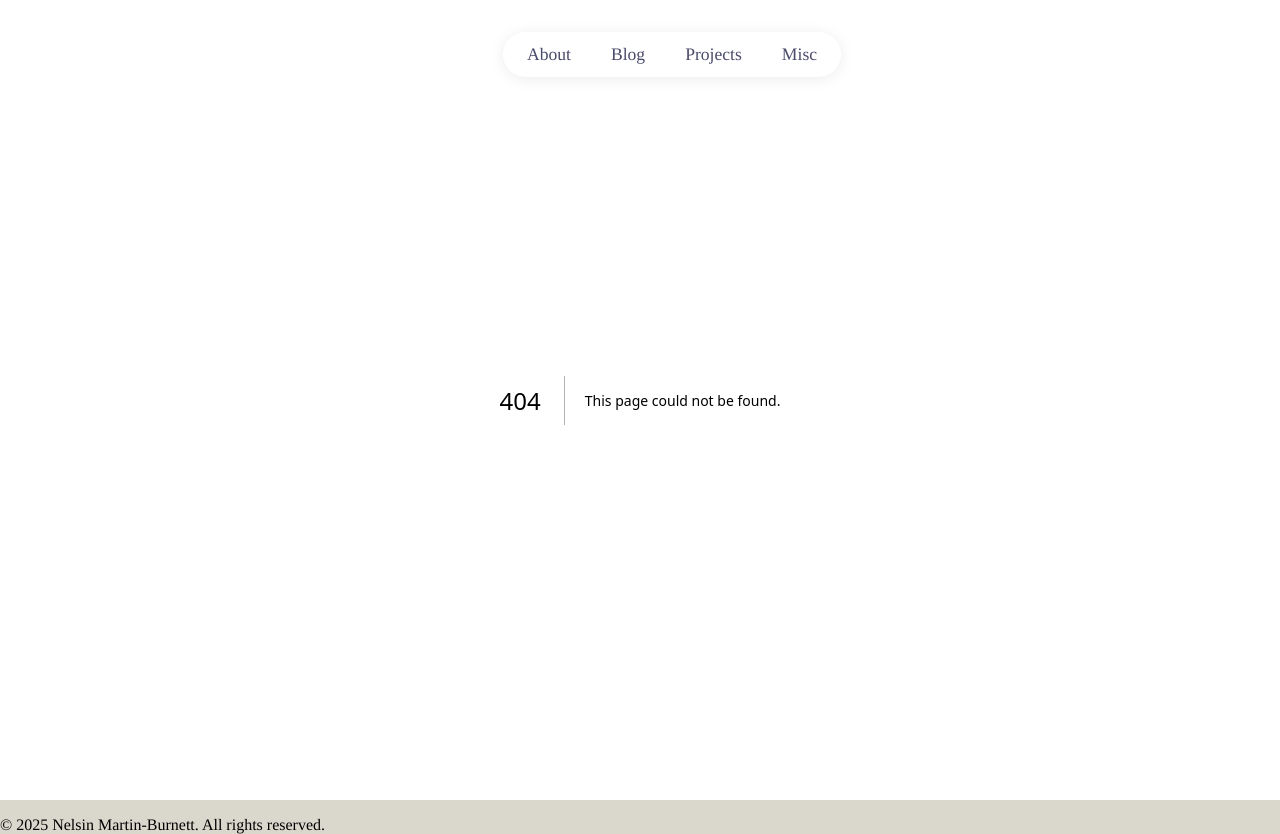
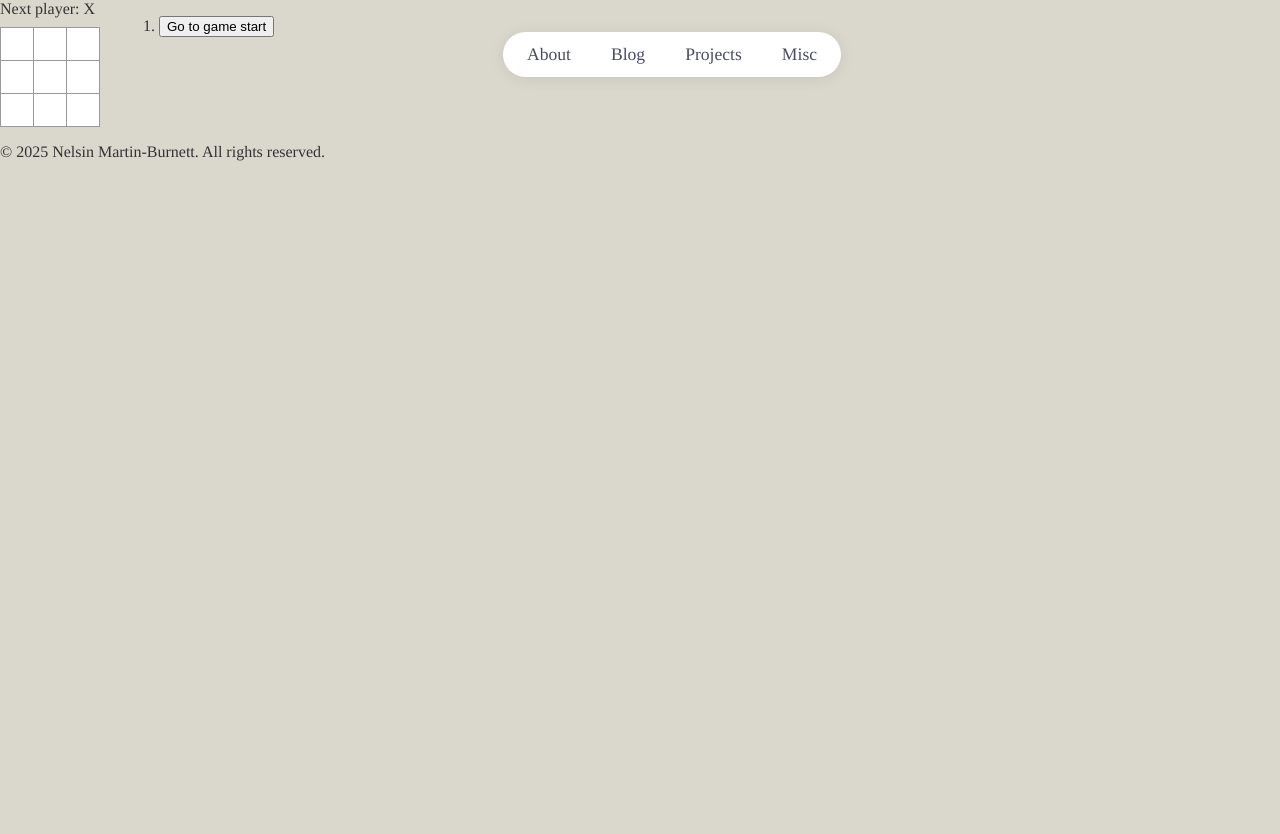
Before and after one commit to NelsinMB/my-blog, a Next.js app: page /misc in a window 1280 px wide. Before the commit this address had no page. After the commit the page ends 800 px from the top, so only its background shows below. Built offline with nearby package versions, Linux system fonts and the light colour scheme.

Commit message:
Removes toggle switch. Adds TicTacToe but is not functional.

```diff
--- /dev/null
+++ b/app/misc/page.js
@@ -0,0 +1,10 @@
+"use client";
+import TicTacToe from "../../components/Tictactoe"
+
+export default function Page() {
+    return (
+        <div>
+            <TicTacToe />
+        </div>
+    )
+}
--- a/app/styles/globals.css
+++ b/app/styles/globals.css
@@ -77,3 +77,36 @@
   font-size: 0.9rem;
   border-top: 1px solid #eaeaea;
 }
+
+.square {
+  background: #fff;
+  border: 1px solid #999;
+  float: left;
+  font-size: 24px;
+  font-weight: bold;
+  line-height: 34px;
+  height: 34px;
+  margin-right: -1px;
+  margin-top: -1px;
+  padding: 0;
+  text-align: center;
+  width: 34px;
+}
+
+.board-row:after {
+  clear: both;
+  content: '';
+  display: table;
+}
+
+.status {
+  margin-bottom: 10px;
+}
+.game {
+  display: flex;
+  flex-direction: row;
+}
+
+.game-info {
+  margin-left: 20px;
+}
--- a/components/Navbar.js
+++ b/components/Navbar.js
@@ -22,7 +22,7 @@
             </Link>
           </li>
           <li>
-            <Link href="/speaking">
+            <Link href="/misc">
               Misc
             </Link>
           </li>
--- a/components/Tictactoe.js
+++ b/components/Tictactoe.js
@@ -0,0 +1,130 @@
+import {useState} from 'react'
+import "../app/styles/globals.css"
+
+export default function Game() {
+    const [history, setHistory] = useState([Array(9).fill(null)]);
+    const [currentMove, setCurrentMove] = useState(0);
+    const currentSquares = history[currentMove];
+    const xIsNext = currentMove % 2 === 0;
+
+    function handlePlay(nextSquares) {
+        const nextHistory = [...history.slice(0, currentMove + 1), nextSquares];
+        setHistory(nextHistory);
+        setCurrentMove(nextHistory.length - 1);
+    }
+
+    function jumpTo(nextMove) {
+        setCurrentMove(nextMove);
+    }
+
+    const moves = history.map((squares, move) => {
+        let description;
+        if (move > 0) {
+            description = 'Go to move #' + move;
+        } else {
+            description = 'Go to game start';
+        }
+        return (
+            <li key={move}>
+                <button onClick={() => jumpTo(move)}>{description}</button>
+            </li>
+        );
+    });
+
+    return (
+        <div className="game">
+            <div className="game-board">
+                <Board xIsNext = {xIsNext} squares={currentSquares} onPlay={handlePlay}/>
+            </div>
+
+            <div className="game-info">
+                <ol>{moves}</ol>
+            </div>
+        </div>
+
+
+    );
+}
+
+function Board({xIsNext, squares, onPlay}) {
+
+    function handleClick(i) {
+        if ( calculateWinner(squares) || squares[i]) { // Checks if the square has been clicked or if a winner exists
+            return;
+        }
+        const nextSquares = squares.slice();
+        if (xIsNext) {
+            nextSquares[i] = "X";
+        } else {
+            nextSquares[i] = "O";
+        }
+        onPlay(nextSquares)
+    }
+
+    const winner = calculateWinner(squares);
+    let status;
+    if (winner) {
+        status = "Winner: " + winner;
+    } else {
+        status = "Next player: " + (xIsNext ? "X" : "O");
+    }
+
+
+    return (
+        <>
+        <div className="status">{status}</div>
+        <div className="board-row">
+            <Square value={squares[0]} onSquareClick={() => handleClick(0)}/>
+            <Square value={squares[1]} onSquareClick={() => handleClick(1)}/>
+            <Square value={squares[2]} onSquareClick={() => handleClick(2)}/>
+        </div>
+        <div className="board-row">
+            <Square value={squares[3]} onSquareClick={() => handleClick(3)}/>
+            <Square value={squares[4]} onSquareClick={() => handleClick(4)}/>
+            <Square value={squares[5]} onSquareClick={() => handleClick(5)}/>
+        </div>
+        <div className="board-row">
+            <Square value={squares[6]} onSquareClick={() => handleClick(6)}/>
+            <Square value={squares[7]} onSquareClick={() => handleClick(7)}/>
+            <Square value={squares[8]} onSquareClick={() => handleClick(8)}/>
+        </div>
+        </>
+    );
+
+}
+
+function Square({value, onSquareClick}) {
+
+    return (
+        <button
+        className="square"
+        onClick={onSquareClick}
+        >
+
+            {value}
+
+
+        </button>
+    );
+}
+
+function calculateWinner(squares) {
+    const lines = [
+        [0,1,2],
+        [3,4,5],
+        [6,7,8],
+        [0,3,6],
+        [1,4,7],
+        [2,5,8],
+        [0,4,8],
+        [2,4,6]
+    ];
+
+    for (let i = 0; i < lines.length; i++) {
+        const [a,b,c] = lines[i];
+        if (squares[a] && squares[a] === squares[b] && squares[a] === squares[c]){
+            return squares[a];
+        }
+    }
+    return null;
+}
```
Also changed, not shown: app/about/page.js (+0 -12 lines).
